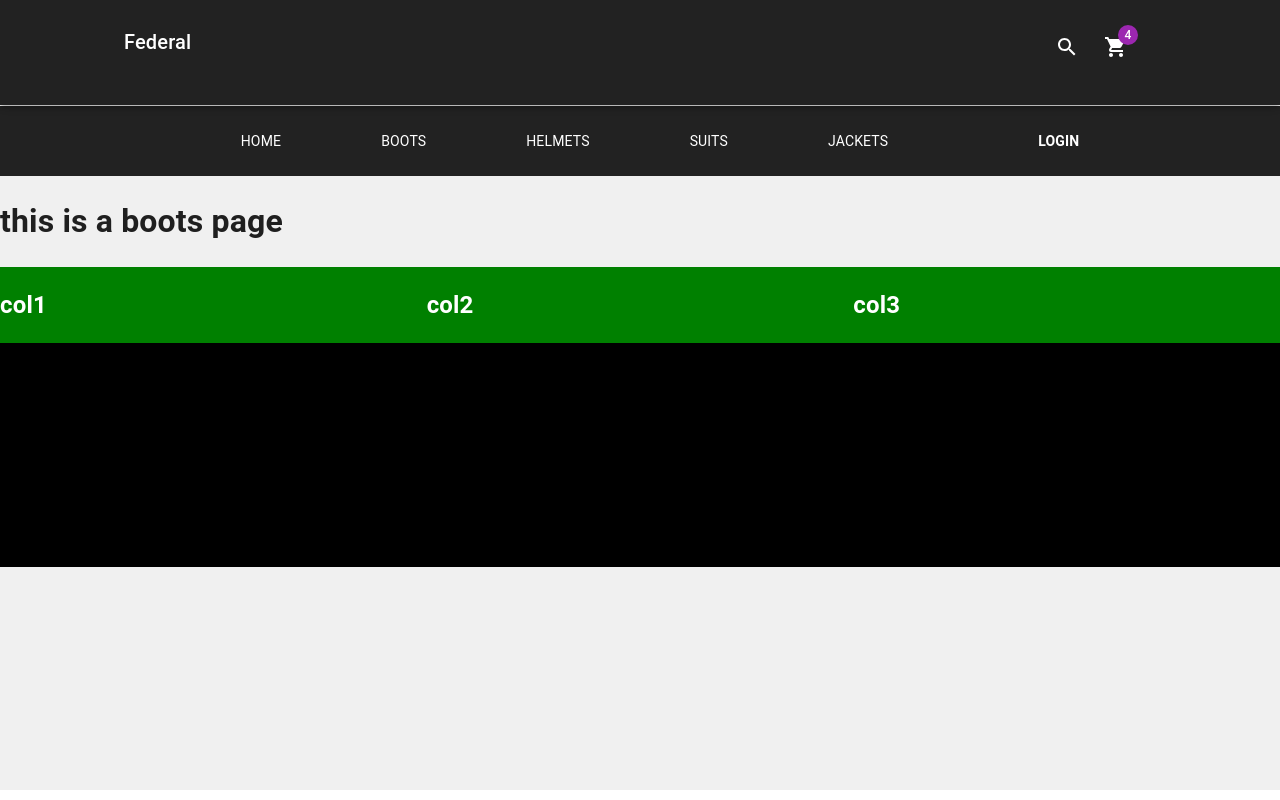
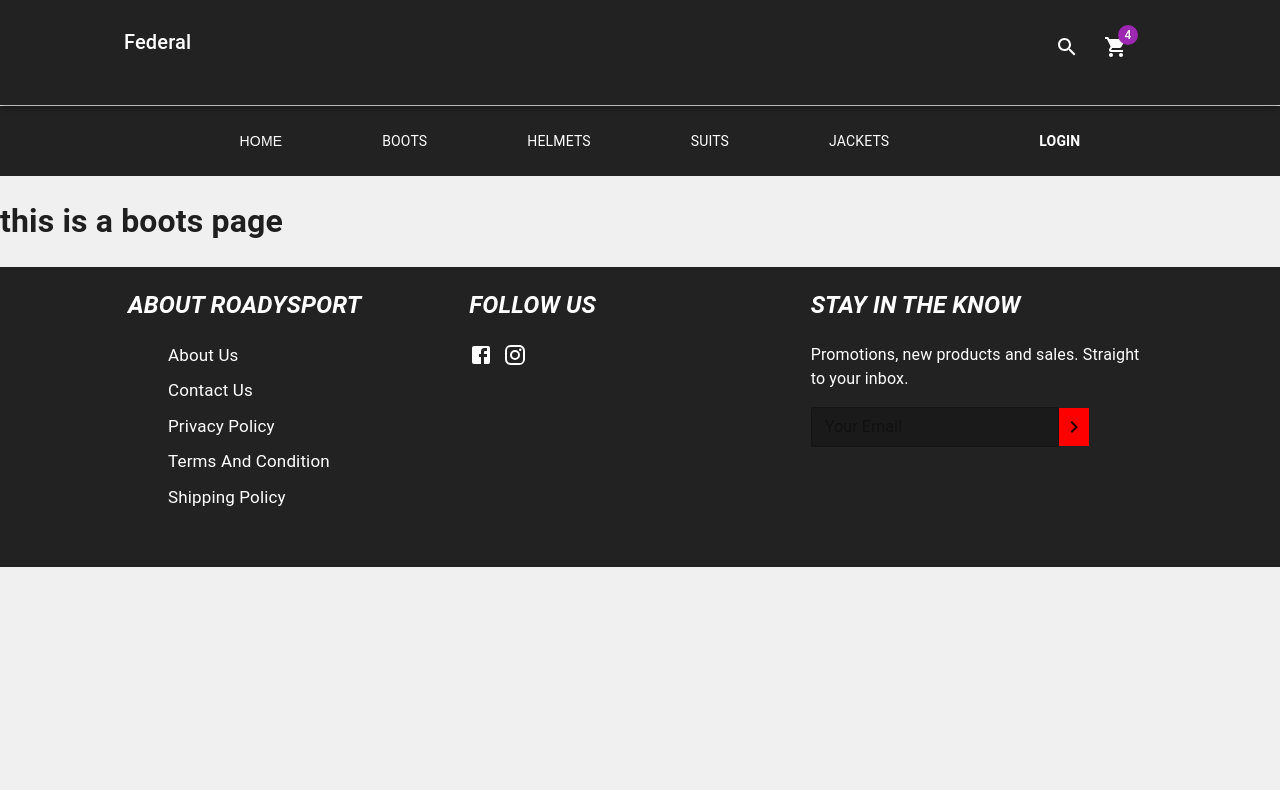
Before and after one commit to Abdullah-Ahmed1/FEDERAL, a React (Vite) app in the folder frontend/: page /boots in a window 1280 px wide. Built offline with nearby package versions, Linux system fonts and the light colour scheme.

Commit message:
basic footer design done + navItems updated

```diff
--- a/frontend/src/App.tsx
+++ b/frontend/src/App.tsx
@@ -26,6 +26,8 @@ import Jackets from './pages/Jackets';
 import Suits from './pages/Suits';
 import { NavItems } from './utils/NavItems';
 import Boots from './pages/Boots'
+import Slide from '@mui/material/Slide';
+import useScrollTrigger from '@mui/material/useScrollTrigger';
 // import LoginIcon from '@mui/icons-material/Login';
 import Badge from '@mui/material/Badge';
 import Footer from './components/Footer'
@@ -35,6 +37,36 @@ interface Props {
 
 const drawerWidth = 240;
 const navItems = ['HOME', 'BOOTS', 'HELMETS','SUITS','GLOVES'];
+
+interface Props {
+  /**
+   * Injected by the documentation to work in an iframe.
+   * You won't need it on your project.
+   */
+  window?: () => Window;
+  children: React.ReactElement;
+}
+
+function HideOnScroll(props: Props) {
+  const { children, window } = props;
+  // Note that you normally won't need to set the window ref as useScrollTrigger
+  // will default to window.
+  // This is only being set here because the demo is in an iframe.
+  const trigger = useScrollTrigger({
+    target: window ? window() : undefined,
+  });
+
+  return (
+    <Slide appear={false} direction="down" in={!trigger}>
+      {children}
+    </Slide>
+  );
+}
+
+
+
+
+
 
 export default function Main(props: Props) {
   const { window } = props;
@@ -68,6 +100,7 @@ export default function Main(props: Props) {
     <Box  sx = {{backgroundColor:"#f0f0f0",minHeight:"85.5vh"}}>
       <CssBaseline />
 
+      <HideOnScroll {...props}>
       <AppBar  sx  = {{backgroundColor:"#222222",minHeight:"105px"}}>
         <Toolbar sx = {{width:"90%"}}>
           <IconButton
@@ -103,6 +136,7 @@ export default function Main(props: Props) {
           </Box>
         </Toolbar>
       </AppBar>
+      </HideOnScroll>
       {/* <Divider light/> */}
       <Box component='nav' sx = {{backgroundColor:"#222222",display:{xs :"none",lg : 'flex'},marginTop:"106px",height:"70px",width:"100%"}}>
         <div style={{margin:"auto"}}>
--- a/frontend/src/components/Footer.tsx
+++ b/frontend/src/components/Footer.tsx
@@ -1,18 +1,42 @@
 import Box from '@mui/material/Box';
 import Grid2 from '@mui/material/Unstable_Grid2'
+import FacebookIcon from '@mui/icons-material/Facebook';
+import InstagramIcon from '@mui/icons-material/Instagram';
+import TextField from '@mui/material/TextField';
+import KeyboardArrowRightIcon from '@mui/icons-material/KeyboardArrowRight';
 
 const Footer = ()=>{
     return(
-        <Box sx={{minHeight:"300px",backgroundColor:"black"}}>
-            <Grid2 container >
-                <Grid2 lg = {4} sx = {{backgroundColor:"green"}} >
-                    <h2 style={{color:'white'}}>col1</h2>
+        <Box sx={{display:"flex",justifyContent:"center", minHeight:"300px",backgroundColor:"#222222"}}>
+            <Grid2 container justifyContent={'center'} sx = {{width:"80%"}} >
+                <Grid2 lg = {4} >
+                    <h2 style={{color:'white',fontSize:"24px",fontStyle:'italic'}}>ABOUT ROADYSPORT</h2>
+                    <ul style={{listStyle:"none"}}>
+                        <li  style={{color:"white",marginBottom:"10px",fontSize:"17px"}}>About Us</li>
+                        <li style={{color:"white",marginBottom:"10px",fontSize:"17px"}}>Contact Us</li>
+                        <li style={{color:"white",marginBottom:"10px",fontSize:"17px"}}>Privacy Policy</li>
+                        <li style={{color:"white",marginBottom:"10px",fontSize:"17px"}}>Terms And Condition</li>
+                        <li style={{color:"white",marginBottom:"10px",fontSize:"17px"}}>Shipping Policy</li>
+                    </ul>
                 </Grid2>
-                <Grid2 lg = {4} sx = {{backgroundColor:"green"}} >
-                    <h2 style={{color:'white'}}>col2</h2>
+                <Grid2 lg = {4} >
+                    <h2 style={{color:'white',fontStyle:'italic'}}>FOLLOW US</h2>
+                    <FacebookIcon style={{color:'white'}}/>
+                    <InstagramIcon style={{color:'white',marginLeft:"10px"}} />
+
                 </Grid2>
-                <Grid2 lg = {4} sx = {{backgroundColor:"green"}} >
-                    <h2 style={{color:'white'}}>col3</h2>
+                <Grid2 lg = {4} >
+                    <h2 style={{color:'white',fontStyle:'italic'}}>STAY IN THE KNOW</h2>
+                    <p style={{color:"white"}}>
+                    Promotions, new products and sales. Straight to your inbox.
+                    </p>
+                    <Grid2 container alignItems={'center'} >
+                    <TextField size='small' sx = {{backgroundColor:"#1A1A1A",border:"none"}} id="outlined-basic" placeholder='Your Email' variant="outlined" />
+                    <div style={{display:"flex",justifyContent:"center",alignItems:"center",backgroundColor:"red",height:"38px",width:"30px"}}>
+                    <KeyboardArrowRightIcon/>
+                    </div>
+                    </Grid2>
+
                 </Grid2>
             </Grid2>
         </Box>
--- a/frontend/src/main.tsx
+++ b/frontend/src/main.tsx
@@ -7,7 +7,7 @@ import { BrowserRouter as Router } from 'react-router-dom'
 ReactDOM.createRoot(document.getElementById('root') as HTMLElement).render(
   // <React.StrictMode>
     <Router>
-      <App />
+      <App  />
     </Router>
   // </React.StrictMode>,
 )
--- a/frontend/src/utils/NavItems.ts
+++ b/frontend/src/utils/NavItems.ts
@@ -2,7 +2,7 @@ export const  NavItems = [
     {
         name: 'HOME',
         link: '/',
-        style: {color:"white",display:"inline",padding:"20px 50px",fontSize:"14px"}
+        style: {color:"white",display:"inline",padding:"20px 50px",fontSize:"14px",fontFamily:"Montserrat,sans-serif" }
     },
     {
         name: 'BOOTS',
```
